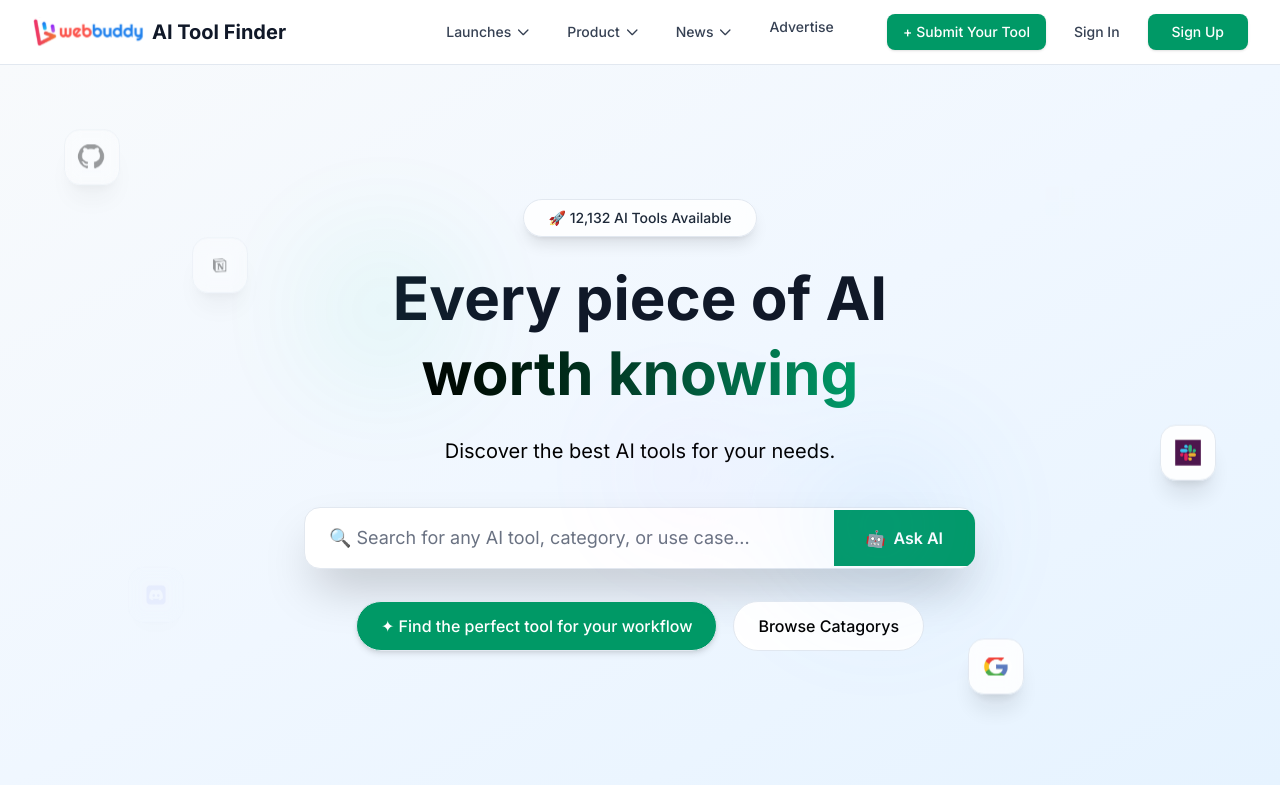
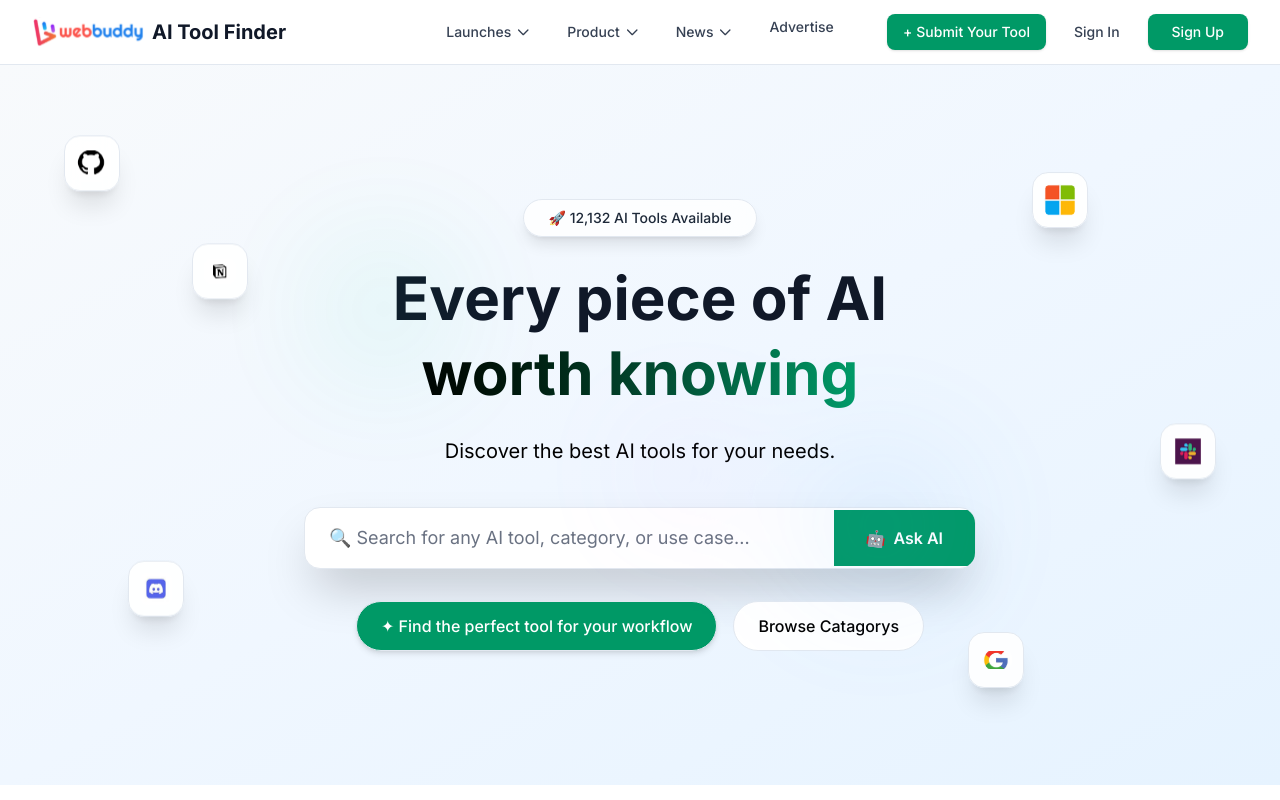
Before and after one commit to momotaakter/AItoolfinder, a Next.js app: page / in a window 1280 px wide. Shown: the top 800 px of the page. Built offline with nearby package versions, Linux system fonts and the light colour scheme.

Commit message:
heroseciton icon animation edit

```diff
--- a/src/components/home/HeroSectio.tsx
+++ b/src/components/home/HeroSectio.tsx
@@ -28,7 +28,39 @@
         <div className="absolute top-1/2 left-1/2 w-24 h-24 bg-purple-400 rounded-full blur-3xl"></div>
       </motion.div>
 
-      {/* Floating Icons with Fixed Size and Smooth Vertical Animation */}
+{/* Floating Icons with Slide-Down + Faster Continuous Movement */}
+{icons.map((icon, i) => (
+  <motion.div
+    key={i}
+    className="absolute w-12 h-12 sm:w-14 sm:h-14 rounded-2xl shadow-xl bg-white/90 backdrop-blur-sm flex items-center justify-center border border-white/20 cursor-pointer"
+    style={{ top: icon.top, left: icon.left, right: icon.right }}
+    initial={{ opacity: 1, y: -30 }} // শুরুতে ওপর থেকে নিচে আসবে
+    animate={{
+      y: [0, -10, 0], // সবসময় হালকা করে নড়বে
+    }}
+    transition={{
+      delay: icon.delay,
+      duration: 2, // আগের থেকে দ্রুত
+      repeat: Infinity,
+      ease: "easeInOut",
+    }}
+  >
+    <Image
+      src={icon.src}
+      alt="icon"
+      width={32}
+      height={32}
+      className="rounded-lg"
+    />
+  </motion.div>
+))}
+
+
+
+
+
+
+      {/* Floating Icons with Fixed Size and Smooth Vertical Animation
       {icons.map((icon, i) => (
         <motion.div
           key={i}
```
